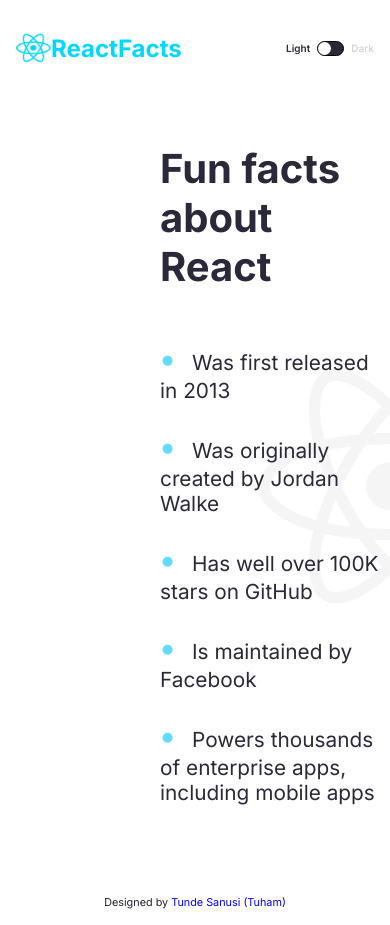
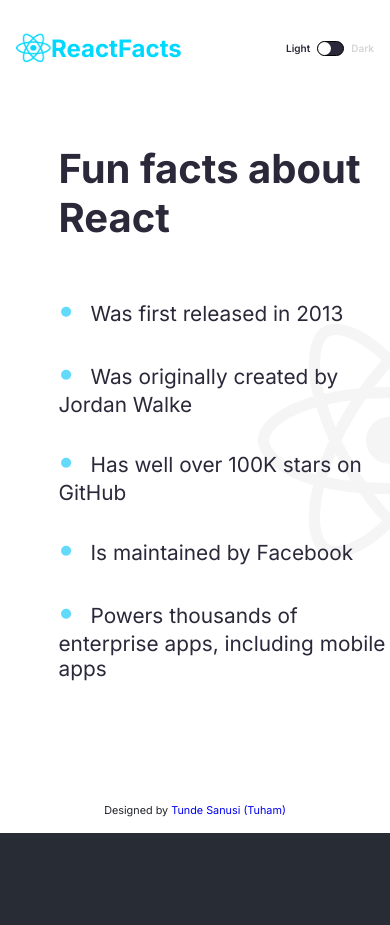
Before and after one commit to tuhamworld/ReactFacts, a React (Vite) app: page / in a window 390 px wide. After the commit the page ends 844 px from the top, so only its background shows below. Built offline with nearby package versions, Linux system fonts and the light colour scheme.

Commit message:
bugfix: deployment failure V

```diff
--- a/src/App.jsx
+++ b/src/App.jsx
@@ -1,8 +1,8 @@
 import React, { useState } from "react";
 import "./index.css";
-import Body from "./components/Body.jsx";
-import Navbar from "./components/Navbar.jsx";
-import Footer from "./components/Footer.jsx";
+import Body from "./components/Body";
+import Navbar from "./components/Navbar";
+import Footer from "./components/Footer";
 
 const App = () => {
   const [dark, setDark] = useState(false);
--- a/src/index.css
+++ b/src/index.css
@@ -164,3 +164,12 @@
     color: #fff;
     background-color: #21222A;
 }
+
+@media (min-width: 300px) and (max-width: 450px) {
+
+    main .container{
+        padding-left: 15%;
+        padding: 3rem 0rem 5rem 15%;
+    }
+
+}
```
